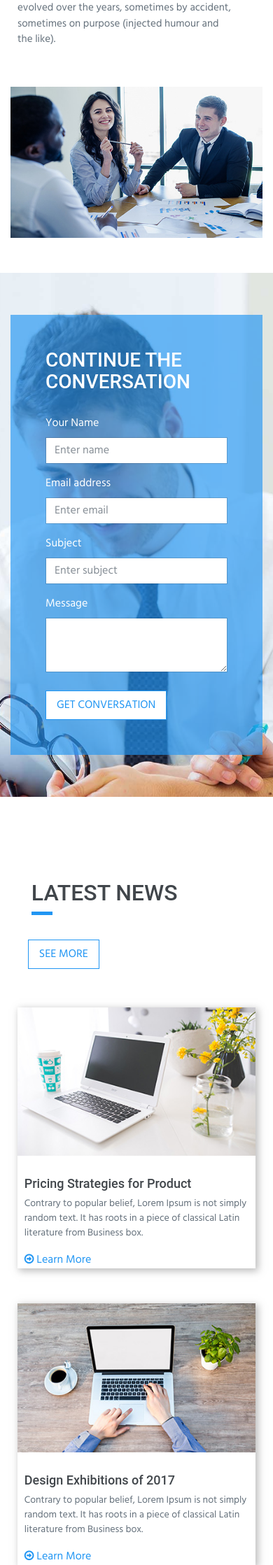
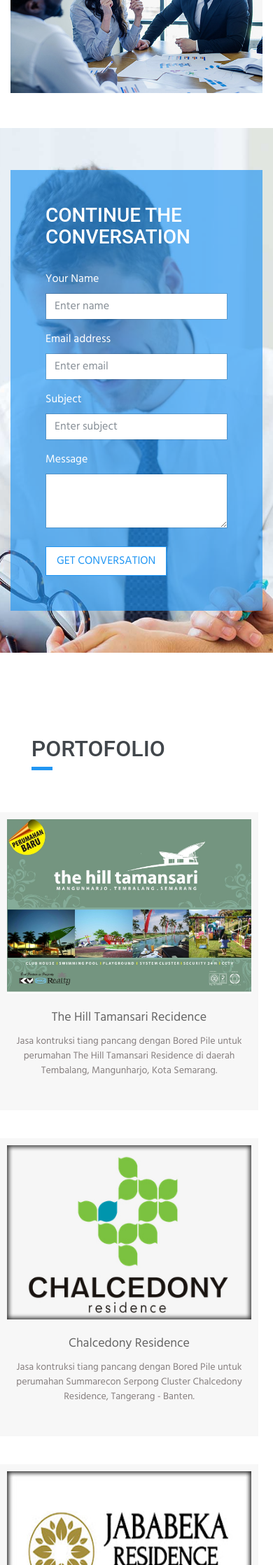
Before and after one commit to punamanr/berkahsantoso, a PHP site: page /about in a window 390 px wide. Shown: the part 4141-6378 px from the top of the page at 70% size. Run offline with PHP 8.4, Linux system fonts and the light colour scheme.

Commit message:
add about page

```diff
--- a/app/about.php
+++ b/app/about.php
@@ -6,10 +6,9 @@
 <!--====================================================
                        HOME-P
 ======================================================-->
-    <div id="home" class="home-p pages-head1 text-center">
+    <div id="home" class="home-p pages-head5 text-center">
         <div class="container">
-            <h1 class="wow fadeInUp" data-wow-delay="0.1s">Businessbox is fully responsive and Clean</h1>
-            <p>Discover more about us</p>
+
         </div>
         <!--/end container-->
     </div>
@@ -22,14 +21,14 @@
             <div class="row">
                 <div class="col-md-8">
                     <div class="about-p1-cont">
-                        <h1>Business world best platform  </h1>
-                        <p> Our Business operates in more than two countries across five continents, with a mission 'To improve the quality of life of the communities we serve globally, through long-term stakeholder value creation based on Leadership with Trust' typesetting, remaining essentially unchanged.</p>
-                        <p>It is a long established fact that a reader will be distracted by the readable content of a page when looking at its layout. The point of using Lorem Ipsum is that it has a more-or-less normal distribution of letters, as opposed to using 'Content here, content here', making it look like readable English. Many desktop publishing packages and web page editors now use Lorem Ipsum as their default model text, and a search for 'lorem ipsum' will uncover many web sites still in their infancy. Various versions have evolved over the years, sometimes by accident, sometimes on purpose. </p>
+                        <h1>Berkah Santoso  </h1>
+                        <p>Kami adalah Jasa Pondasi Perorangan yang bergerak dibidang jasa konstruksi dan sipil khususnya pekerjaan pondasi tiang pancang untuk rumah, gedung-gedung, tower, apartemen dan lain-lain dengan metoda Straus Pile dan Bore Pile. Dengan dukungan oleh Tenaga Ahli yang berpengalaman dan peralatan workshop modern yang lengkap.</p>
+                        <p>Kami mempunyai Visi dan Misi yang jelas. Serta komitmen untuk berkembang dan maju bersama dengan mengutamakan kualitas dan kepuasan pelanggan. Tujuan kami memberikan layanan yang terbaik kepada pelanggan dimanapun dan kapanpun. Serta menjadi mitra yang terbaik. </p>
                     </div>
                 </div>
                 <div class="col-md-4">
                     <div class="about-p1-img">
-                        <img src="img/ipad-tablet.png" class="img-fluid wow fadeInUp" data-wow-delay="0.1s" alt="...">
+                        <img src="img/pile_m.jpg" class="img-fluid wow fadeInUp" data-wow-delay="0.1s" alt="...">
                     </div>
                 </div>
             </div>
@@ -171,49 +170,40 @@
     <section id="comp-offer">
         <div class="container-fluid">
             <div class="row">
-                <div class="col-md-3 col-sm-6  desc-comp-offer wow fadeInUp" data-wow-delay="0.2s">
-                    <h2>Latest News</h2>
+                <div class="col-md-12 col-sm-6  desc-comp-offer wow fadeInUp" data-wow-delay="0.2s">
+                    <h2>Portofolio</h2>
                     <div class="heading-border-light"></div>
-                    <button class="btn btn-general btn-green" role="button">See More</button>
+                    <!--button class="btn btn-general btn-green" role="button">See More</button-->
                 </div>
-                <div class="col-md-3 col-sm-6 desc-comp-offer wow fadeInUp" data-wow-delay="0.4s">
-                    <div class="desc-comp-offer-cont">
-                        <div class="thumbnail-blogs">
-                            <div class="caption">
-                                <i class="fa fa-chain"></i>
-                            </div>
-                            <img src="img/news/news-1.jpg" class="img-fluid" alt="...">
-                        </div>
-                        <h3>Pricing Strategies for Product</h3>
-                        <p class="desc">Contrary to popular belief, Lorem Ipsum is not simply random text. It has roots in a piece of classical Latin literature from Business box. </p>
-                        <a href="#"><i class="fa fa-arrow-circle-o-right"></i> Learn More</a>
+                <div class="row">
+                  <div class="col-md-3 col-sm-6 wow fadeInUp" data-wow-delay="0.1s">
+                    <div class="story-descb">
+                        <img src="img/tamansari.jpg" class="img-fluid" alt="...">
+                        <h6>The Hill Tamansari Recidence</h6>
+                        <p>Jasa kontruksi tiang pancang dengan Bored Pile untuk perumahan The Hill Tamansari Residence di daerah Tembalang, Mangunharjo, Kota Semarang.</p>
                     </div>
-                </div>
-                <div class="col-md-3 col-sm-6 desc-comp-offer wow fadeInUp" data-wow-delay="0.6s">
-                    <div class="desc-comp-offer-cont">
-                        <div class="thumbnail-blogs">
-                            <div class="caption">
-                                <i class="fa fa-chain"></i>
-                            </div>
-                            <img src="img/news/news-9.jpg" class="img-fluid" alt="...">
-                        </div>
-                        <h3>Design Exhibitions of 2017</h3>
-                        <p class="desc">Contrary to popular belief, Lorem Ipsum is not simply random text. It has roots in a piece of classical Latin literature from Business box. </p>
-                        <a href="#"><i class="fa fa-arrow-circle-o-right"></i> Learn More</a>
+                  </div>
+                  <div class="col-md-3 col-sm-6 wow fadeInUp" data-wow-delay="0.3s">
+                    <div class="story-descb">
+                        <img src="img/chalcedony.jpg" class="img-fluid" alt="...">
+                        <h6>Chalcedony Residence</h6>
+                        <p>Jasa kontruksi tiang pancang dengan Bored Pile untuk perumahan Summarecon Serpong Cluster Chalcedony Residence, Tangerang - Banten.</p>
                     </div>
-                </div>
-                <div class="col-md-3 col-sm-6 desc-comp-offer wow fadeInUp" data-wow-delay="0.8s">
-                    <div class="desc-comp-offer-cont">
-                        <div class="thumbnail-blogs">
-                            <div class="caption">
-                                <i class="fa fa-chain"></i>
-                            </div>
-                            <img src="img/news/news-12.jpeg" class="img-fluid" alt="...">
-                        </div>
-                        <h3>Exciting New Technologies</h3>
-                        <p class="desc">Contrary to popular belief, Lorem Ipsum is not simply random text. It has roots in a piece of classical Latin literature from Business box. </p>
-                        <a href="#"><i class="fa fa-arrow-circle-o-right"></i> Learn More</a>
+                  </div>
+                  <div class="col-md-3 col-sm-6 wow fadeInUp" data-wow-delay="0.5s">
+                    <div class="story-descb">
+                        <img src="img/jababeka.jpg" class="img-fluid" alt="...">
+                        <h6>Jababeka Residence</h6>
+                        <p>Jasa kontruksi tiang pancang menggunakan Strauss Pile untuk perumahan Jababeka Residence, Cikarang - Bekasi, Jawa Barat.</p>
                     </div>
+                  </div>
+                  <div class="col-md-3 col-sm-6 wow fadeInUp" data-wow-delay="0.5s">
+                    <div class="story-descb">
+                        <img src="img/alfamidi.jpg" class="img-fluid" alt="...">
+                        <h6>Kantor Alfamidi Surabaya</h6>
+                        <p>Jasa kontruksi tiang pancang menggunakan Bore Pile untuk gedung kantor Alfamidi cabang Surabaya.</p>
+                    </div>
+                  </div>
                 </div>
             </div>
         </div>
--- a/css/style.css
+++ b/css/style.css
@@ -766,7 +766,13 @@
       }
 
       .home-p.pages-head4 {
-        background: url(../img/img/banner-4.jpg) no-repeat;
+        background: url(../img/banner-4.jpg) no-repeat;
+        background-size: cover;
+        background-position: center center;
+      }
+
+      .home-p.pages-head5 {
+        background: url(../img/about-us.jpg) no-repeat;
         background-size: cover;
         background-position: center center;
       }
```
Also changed, not shown: img/about-us.jpg (added), img/alfamidi.jpg (added), img/pile_m.jpg (added).
